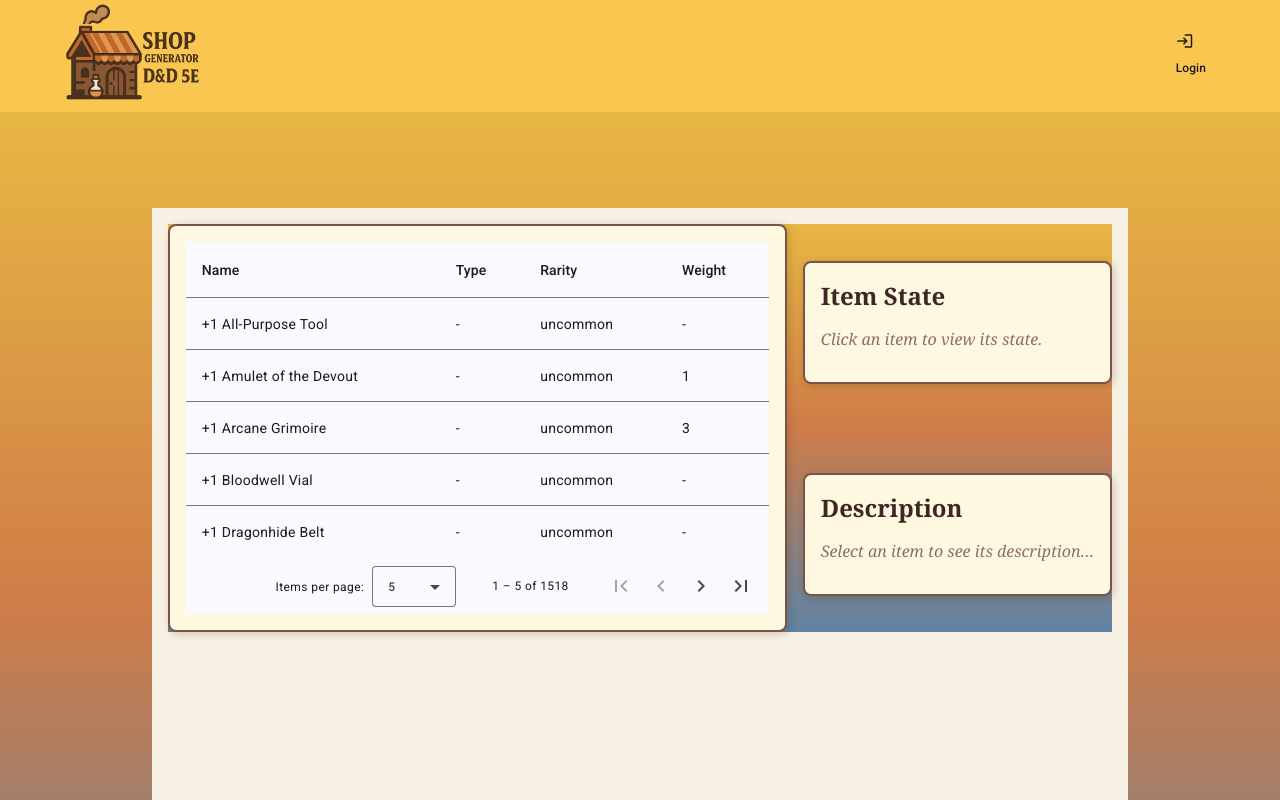
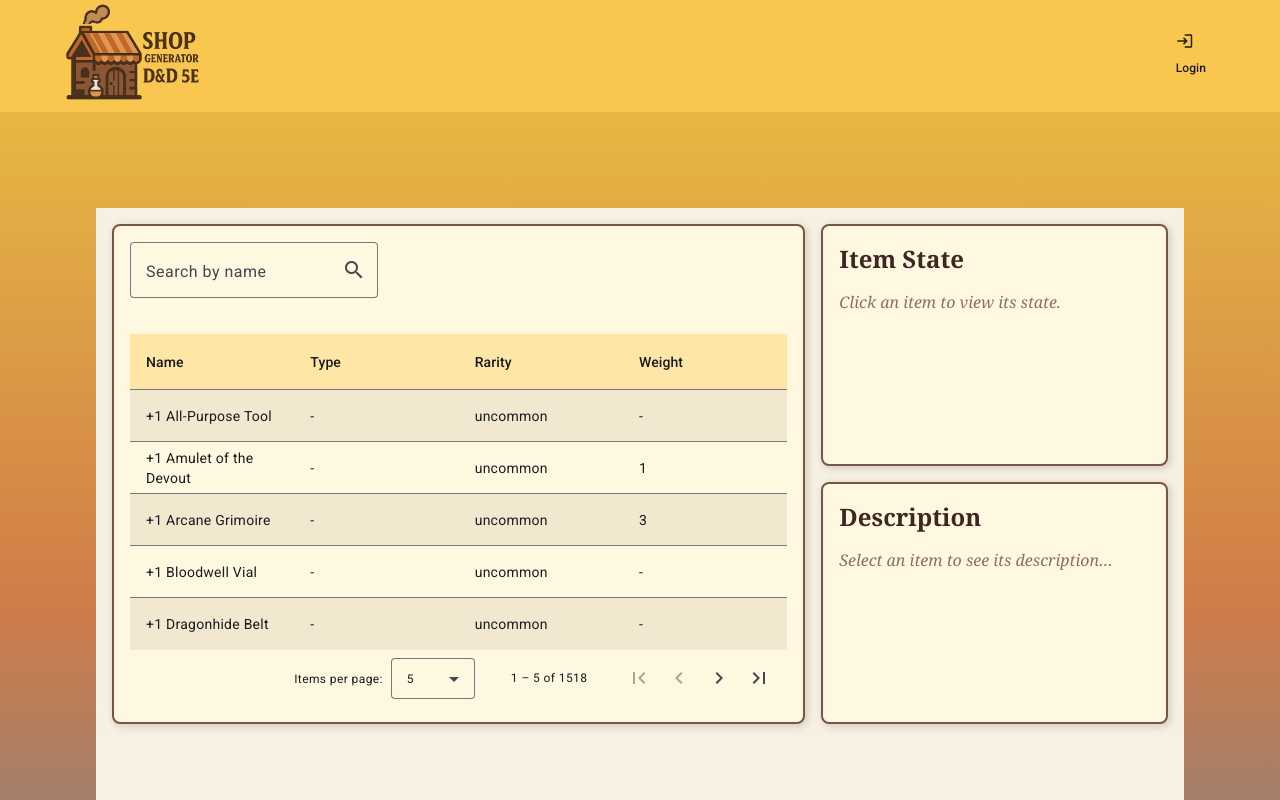
Before and after one commit to Raphael-Cruz/DNDShopGenerator, an Angular app: page / in a window 1280 px wide. Shown: the top 800 px of the page. Built offline with nearby package versions, Linux system fonts and the light colour scheme.

Commit message:
finished the item-page component, created a component to handle the varies inside the item description, its going to take care of any nested arrays and strings

```diff
--- a/src/app/app-module.ts
+++ b/src/app/app-module.ts
@@ -31,6 +31,7 @@ import { RouterModule } from '@angular/router';
 import { Myshops } from './myshops/myshops';
 import { SharedModule } from './shared/shared-module';
 import { ItemPage } from './item-page/item-page';
+import { EntryBlock } from './entry-block/entry-block';
 
 
 
@@ -55,7 +56,8 @@ import { ItemPage } from './item-page/item-page';
     Filters,
     CreateItem,
     Myshops,
-    ItemPage
+    ItemPage,
+    EntryBlock
   ],
   imports: [
     BrowserModule,
--- /dev/null
+++ b/src/app/entry-block/entry-block.css
@@ -0,0 +1,95 @@
+/* === General description styling === */
+.desc {
+  font-family: 'Georgia', serif;
+  font-size: 0.95rem;
+  line-height: 1.5;
+  color: #333;
+  margin-top: 0.5rem;
+}
+
+/* === Nested entries spacing === */
+.nested-entries {
+  margin-left: 1.5rem;
+  border-left: 2px solid #ccc;
+  padding-left: 1rem;
+  margin-top: 0.5rem;
+}
+.custom-table {
+  width: 100%;
+  border-collapse: collapse;
+  margin: 1rem 0;
+  font-family: 'Arial', sans-serif;
+  font-size: 0.9rem;
+}
+
+.custom-table caption {
+  caption-side: top;
+  text-align: left;
+  font-weight: bold;
+  margin-bottom: 0.5rem;
+  font-size: 1rem;
+}
+
+
+.custom-table thead th {
+  background-color: #3e2723;
+  color: #fff;
+  padding: 0.5rem;
+  text-align: left;
+  border: 1px solid #ccc;
+}
+
+.custom-table tbody td {
+  padding: 0.4rem 0.5rem;
+  border: 1px solid #ccc;
+  text-align: left;
+  vertical-align: top;
+}
+
+.custom-table tbody tr:nth-child(even) {
+  background-color: #f7f1e3;
+}
+
+.col-2.text-center {
+  text-align: center;
+}
+.col-5.text-center {
+  text-align: center;
+}
+
+.table-wrap {
+  overflow-x: auto;
+}
+
+
+/* === List entries === */
+ul {
+  margin: 0.5rem 0 0.5rem 1.5rem;
+  padding: 0;
+  list-style-type: disc;
+}
+
+ul.list-hang-notitle {
+  list-style-type: none;
+  margin-left: 0;
+}
+
+ul.list-hang-notitle li {
+  margin-bottom: 0.25rem;
+  padding-left: 0.5rem;
+  text-indent: -0.5rem; /* Hanging indent style */
+}
+
+/* === Optional: minor responsive tweaks === */
+@media (max-width: 768px) {
+  .custom-table th,
+  .custom-table td {
+    font-size: 0.85rem;
+    padding: 0.3rem 0.4rem;
+  }
+
+  .nested-entries {
+    margin-left: 1rem;
+    padding-left: 0.8rem;
+  }
+}
--- /dev/null
+++ b/src/app/entry-block/entry-block.html
@@ -0,0 +1,40 @@
+<ng-container *ngIf="entry">
+
+  <!-- String entry -->
+  <div *ngIf="typeof entry === 'string'">{{ entry }}</div>
+
+  <!-- Table entry -->
+  <table *ngIf="isTable(entry)" class="custom-table">
+    <caption *ngIf="entry.caption">{{ entry.caption }}</caption>
+    <thead>
+      <tr>
+        <th *ngFor="let label of entry.colLabels; let i = index" [class]="entry.colStyles[i]">
+          {{ label }}
+        </th>
+      </tr>
+    </thead>
+    <tbody>
+      <tr *ngFor="let row of entry.rows">
+        <td *ngFor="let cell of row; let i = index" [class]="entry.colStyles[i]">{{ cell }}</td>
+      </tr>
+    </tbody>
+  </table>
+
+  <!-- List entry -->
+  <ul *ngIf="isList(entry)" [class]="entry.style || ''">
+    <li *ngFor="let item of entry.items">
+      <ng-container *ngIf="typeof item === 'string'; else nestedEntry">
+        {{ item }}
+      </ng-container>
+      <ng-template #nestedEntry>
+        <app-entry-block [entry]="item"></app-entry-block>
+      </ng-template>
+    </li>
+  </ul>
+
+  <!-- Nested entries -->
+  <div *ngIf="isEntries(entry)" class="nested-entries">
+    <app-entry-block *ngFor="let subEntry of entry.entries" [entry]="subEntry"></app-entry-block>
+  </div>
+
+</ng-container>
--- /dev/null
+++ b/src/app/entry-block/entry-block.ts
@@ -0,0 +1,47 @@
+import { Component,Input  } from '@angular/core';
+
+
+export interface TableEntry {
+  type: 'table';
+  caption?: string;
+  colLabels: string[];
+  colStyles: string[];
+  rows: string[][];
+}
+
+export interface ListEntry {
+  type: 'list';
+  style?: string;
+  items: Array<string | TableEntry | EntriesEntry>;
+}
+
+export interface EntriesEntry {
+  type: 'entries';
+  entries: Array<string | TableEntry | ListEntry | EntriesEntry>;
+}
+
+export type Entry = string | TableEntry | ListEntry | EntriesEntry;
+
+
+
+@Component({
+  selector: 'app-entry-block',
+  standalone: false,
+  templateUrl: './entry-block.html',
+  styleUrl: './entry-block.css'
+})
+export class EntryBlock {
+@Input() entry!: Entry;
+
+  isTable(entry: Entry): entry is TableEntry {
+    return typeof entry === 'object' && entry.type === 'table';
+  }
+
+  isList(entry: Entry): entry is ListEntry {
+    return typeof entry === 'object' && entry.type === 'list';
+  }
+
+  isEntries(entry: Entry): entry is EntriesEntry {
+    return typeof entry === 'object' && entry.type === 'entries';
+  }
+}
--- a/src/app/item-page/item-page.css
+++ b/src/app/item-page/item-page.css
@@ -33,8 +33,7 @@ h1, h2 {
 .layout {
   display: grid;
   grid-template-columns: 2fr 1fr;
-  grid-template-rows: auto auto;
-  gap: 1rem;
+ gap: 1rem;
 }
 
 .table-card {
@@ -60,6 +59,7 @@ h1, h2 {
   padding: 1rem;
   box-shadow: 2px 2px 8px rgba(60, 40, 20, 0.2);
   overflow: hidden;
+
 }
 
 /* === Table Styles === */
@@ -72,24 +72,33 @@ h1, h2 {
   border-collapse: collapse;
 }
 
-.items-table th, .items-table td {
-  border: 1px solid #a1887f;
-  padding: 0.5rem;
-  text-align: left;
+table.mat-mdc-table {
+  width: 100% !important;
+  table-layout: fixed;
 }
 
-.items-table th {
-  background: #d7ccc8;
+.mat-mdc-cell:hover   {
+  background: #ffe082 !important;
+  cursor: pointer!important;
 }
 
-.items-table tr:hover {
-  background: #efebe9;
-  cursor: pointer;
+.mat-mdc-row:nth-child(even){
+  background: #fff8e1 !important;
+  cursor: pointer!important;
+
+}
+.mat-mdc-row:nth-child(odd){
+  background: #f2e8cf !important;
+  cursor: pointer!important;
+
 }
 
-.items-table tr.is-selected {
-  background: #ffe082 !important;
+.mat-mdc-header-cell{
+    background: #ffe6a7 !important;
 }
+
+
+
 
 /* === State Panel === */
 .state-grid {
@@ -115,7 +124,7 @@ h1, h2 {
 }
 
 .badge {
-  background: #ffcc80;
+  background: #ffcc80 !important;
   padding: 0.2rem 0.5rem;
   border-radius: 4px;
   font-size: 0.8rem;
@@ -133,7 +142,7 @@ h1, h2 {
 .rarity-common { color: #4e342e; }
 .rarity-uncommon { color: #2e7d32; }
 .rarity-rare { color: #1565c0; }
-.rarity-very-rare { color: #6a1b9a; } /* fixed class name */
+.rarity-very.rare { color: #6a1b9a; }
 .rarity-legendary { color: #e65100; }
 
 /* === Responsive === */
@@ -150,3 +159,16 @@ h1, h2 {
     grid-row: auto;
   }
 }
+
+
+/* === Paginator === */
+
+.mat-mdc-paginator {
+  background-color: transparent !important
+}
+
+.search-bar {
+  margin-bottom: 1rem;
+  width: 100%;
+  max-width: 400px;
+}
--- a/src/app/item-page/item-page.html
+++ b/src/app/item-page/item-page.html
@@ -1,7 +1,18 @@
-<main class="layout">
+<div class="layout">
+
+
   <!-- LEFT: Items table -->
   <section class="card table-card" aria-labelledby="itemsHeading">
     <h2 id="itemsHeading" class="sr-only">Items</h2>
+
+  <!-- Search Bar -->
+<div class="search-bar">
+  <mat-form-field appearance="outline">
+    <mat-label>Search by name</mat-label>
+    <input matInput (input)="applyFilter($event)" placeholder="Type item name...">
+    <mat-icon matSuffix>search</mat-icon>
+  </mat-form-field>
+</div>
 
     <div class="table-wrap" role="region" aria-label="Items table" tabindex="0">
       <table mat-table [dataSource]="dataSource" class="mat-elevation-z8">
@@ -22,13 +33,13 @@
         <!-- Type Column -->
         <ng-container matColumnDef="type">
           <th mat-header-cell *matHeaderCellDef> Type </th>
-          <td mat-cell *matCellDef="let item">{{ item.type || '-' }}</td>
+          <td mat-cell *matCellDef="let item">{{ item.weaponCategory || '-' }}</td>
         </ng-container>
 
         <!-- Rarity Column -->
         <ng-container matColumnDef="rarity">
           <th mat-header-cell *matHeaderCellDef> Rarity </th>
-          <td mat-cell *matCellDef="let item">{{ item.rarity }}</td>
+          <td mat-cell *matCellDef="let item">{{ item.rarity || '-' }}</td>
         </ng-container>
 
         <!-- Weight Column -->
@@ -52,7 +63,8 @@
   <!-- RIGHT: Item state panel -->
   <aside class="card state-card" aria-labelledby="stateHeading">
     <h2 id="stateHeading">Item State</h2>
-    <ng-container *ngIf="selectedItem; else noSelection">
+
+    @if (selectedItem) {
       <div class="state-grid">
         <div>
           <div class="label">Name</div>
@@ -73,22 +85,20 @@
           <div class="value">{{ selectedItem.weight || '-' }}</div>
         </div>
       </div>
-    </ng-container>
-    <ng-template #noSelection>
+    } @else {
       <p class="muted">Click an item to view its state.</p>
-    </ng-template>
+    }
   </aside>
+<!-- BOTTOM: Description panel -->
+<section class="card desc-card" aria-labelledby="descHeading">
+  <h2 id="descHeading">Description</h2>
 
-  <!-- BOTTOM: Description panel -->
-  <section class="card desc-card" aria-labelledby="descHeading">
-    <h2 id="descHeading">Description</h2>
-    <ng-container *ngIf="selectedItem?.entries; else noDescription">
-      <article class="desc">
-        <div *ngFor="let entry of selectedItem?.entries">{{ entry }}</div>
-      </article>
-    </ng-container>
-    <ng-template #noDescription>
-      <p class="muted">Select an item to see its description…</p>
-    </ng-template>
-  </section>
-</main>
+  <p class="muted" *ngIf="!selectedItem">Select an item to see its description…</p>
+  <p class="muted" *ngIf="selectedItem && (!selectedItem.entries || !selectedItem.entries.length)">
+    No description available for this item
+  </p>
+
+  <article class="desc" *ngIf="selectedItem?.entries?.length">
+    <app-entry-block *ngFor="let entry of selectedItem?.entries" [entry]="entry"></app-entry-block>
+  </article>
+</section>
--- a/src/app/item-page/item-page.ts
+++ b/src/app/item-page/item-page.ts
@@ -1,14 +1,44 @@
 import { Component, OnInit, ViewChild, AfterViewInit } from '@angular/core';
 import { HttpClient } from '@angular/common/http';
 import { MatTableDataSource } from '@angular/material/table';
-import { Item } from '../models/item-model';
+
 import { MatPaginator } from '@angular/material/paginator';
+
+// Table entry interface
+export interface TableEntry {
+  type: 'table';
+  caption?: string;
+  colLabels: string[];
+  colStyles: string[];
+  rows: string[][];
+}
+
+export interface ListEntry {
+  type: 'list';
+  items: string[];
+}
+
+export interface Item {
+  name: string;
+  source: string;
+  page: number;
+  rarity: string;
+  quantity: number;
+  cost: number;
+  weaponCategory?: string;
+  weight?: number;
+  type?: string;
+  entries?: Entry[];
+}
+
+// Union type for entries: string or TableEntry
+type Entry = string | TableEntry | ListEntry;
 
 @Component({
   selector: 'app-item-page',
   standalone: false,
   templateUrl: './item-page.html',
-  styleUrls: ['./item-page.css']  // fixed typo
+  styleUrls: ['./item-page.css']
 })
 export class ItemPage implements OnInit, AfterViewInit {
 
@@ -18,15 +48,29 @@ export class ItemPage implements OnInit, AfterViewInit {
 
   displayedColumns: string[] = ['name', 'type', 'rarity', 'weight'];
   dataSource = new MatTableDataSource<Item>();
+  items: Item[] = [];
 
-  items: Item[] = [];
-  selectedItem?: Item;
+  // selectedItem matches Item but with entries typed as Entry[]
+  selectedItem?: Item & { entries?: Entry[] };
+
+  // Type guard for table entries
+isTableEntry(entry: Entry): entry is TableEntry {
+  return typeof entry === 'object' && entry.type === 'table';
+}
+
+isListEntry(entry: Entry): entry is ListEntry {
+  return typeof entry === 'object' && entry.type === 'list';
+}
 
 ngOnInit(): void {
   this.http.get<{ item: Item[] }>('assets/data/items.json')
     .subscribe(data => {
       this.items = data.item;
       this.dataSource.data = this.items;
+
+      // Filter by name only
+      this.dataSource.filterPredicate = (data: Item, filter: string) =>
+        data.name.toLowerCase().includes(filter);
     });
 }
 
@@ -35,6 +79,18 @@ export class ItemPage implements OnInit, AfterViewInit {
   }
 
 selectItem(item: Item) {
-    this.selectedItem = item;
+  // Cast here in TypeScript
+  this.selectedItem = {
+    ...item,
+    entries: item.entries as Entry[] // now entries are typed correctly
+  };
+}
+ applyFilter(event: Event) {
+    const filterValue = (event.target as HTMLInputElement).value;
+    this.dataSource.filter = filterValue.trim().toLowerCase();
+
+    if (this.dataSource.paginator) {
+      this.dataSource.paginator.firstPage();
     }
   }
+}
```
Also changed, not shown: 1 other file (tests, documents, lock files or other folders). Lines whose indentation alone changed are shown as unchanged.
